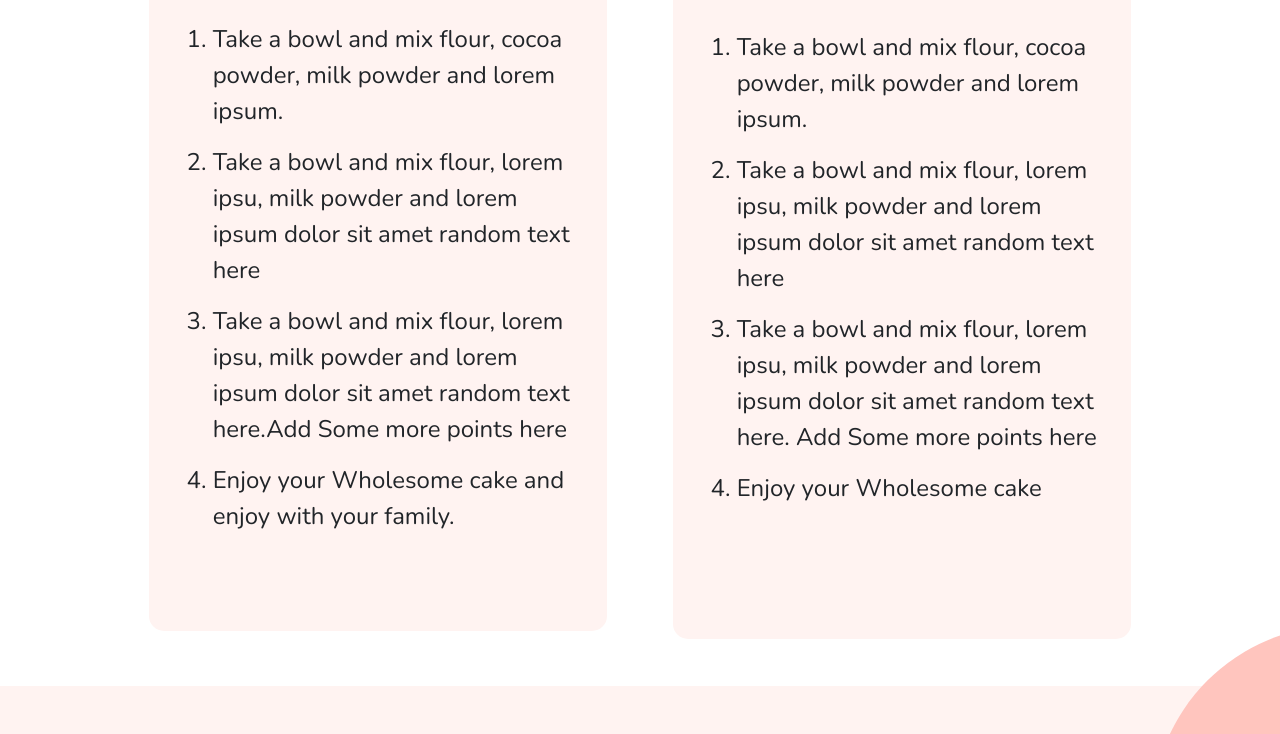
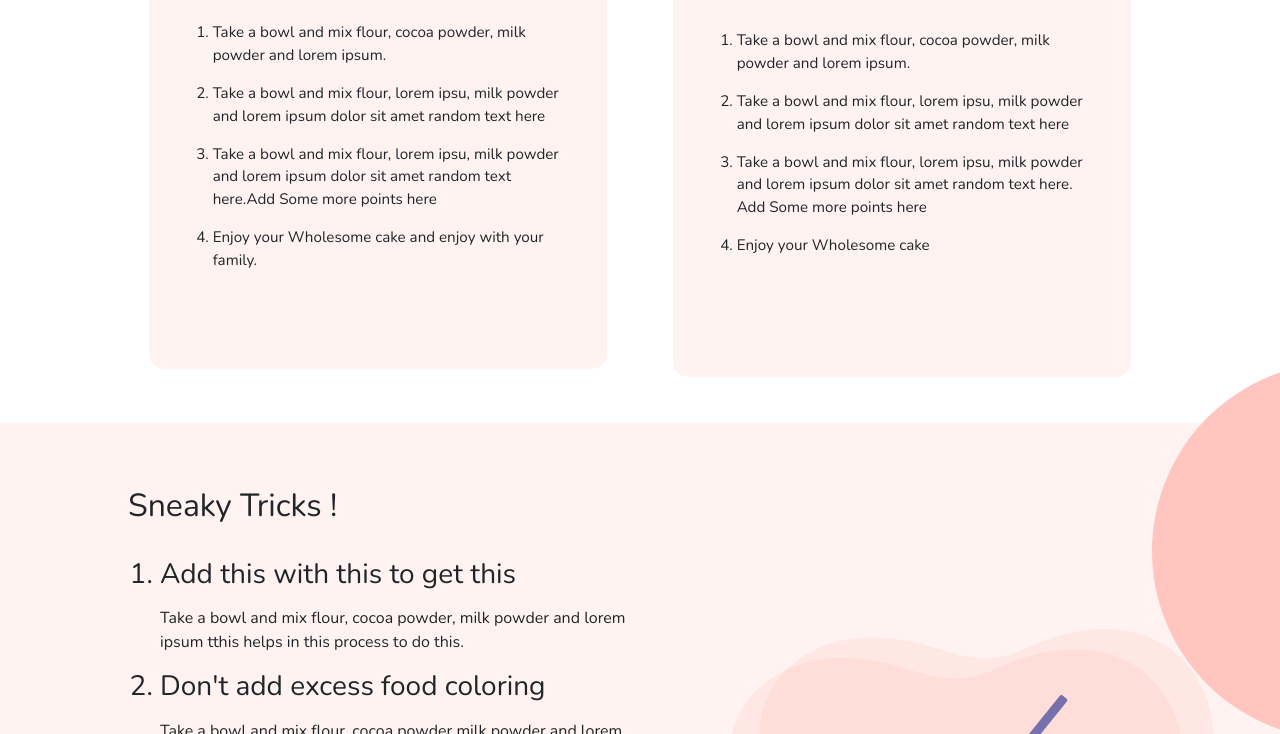
Before and after one commit to SwarupKharul/HomeBakes_STC, a plain HTML site: page index.html in a window 1280 px wide. Shown: the part 768-1502 px from the top of the page. Drawn offline with nearby package versions, Linux system fonts and the light colour scheme.

Commit message:
font size

```diff
--- a/style.css
+++ b/style.css
@@ -20,7 +20,7 @@
     padding: 0px 0px 0px 95%;
 }
 .card-text{
-    font-size: 3vh;
+    font-size: 95%;
 }
 .content{
     padding: 5% 10% 5% 10%;
```
